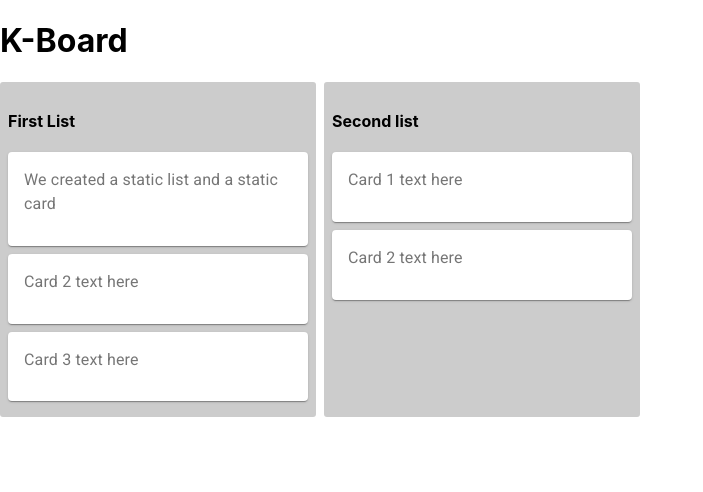
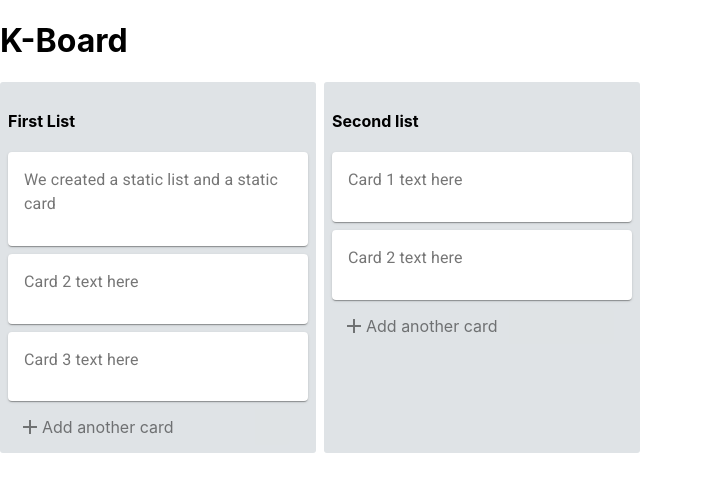
Before and after one commit to sjaime97/K-Board, a React (Create React App) app in the folder client/: page / in a window 1280 px wide. Shown: the top 492 px of the page, without its empty margins (0-703 px from the left). Built offline with nearby package versions, Linux system fonts and the light colour scheme.

Commit message:
Created TrelloActionButton component

```diff
--- /dev/null
+++ b/client/src/components/TrelloActionButton.js
@@ -0,0 +1,70 @@
+import React from "react";
+import Icon from "@material-ui/core/Icon";
+import Card from "@material-ui/core/Card";
+import TextArea from "react-textarea-autosize";
+
+class TrelloActionButton extends React.Component {
+  state = {
+    formOpen: false,
+  };
+
+  openForm = () => {
+    this.setState({ formOpen: true });
+  };
+
+  renderAddButton = () => {
+    const { list } = this.props;
+    const buttonText = list ? "Add another list" : "Add another card";
+    const buttonTextOpacity = list ? 1 : 0.5;
+    const buttonTextColor = list ? "white" : "inherit";
+    const buttonTextBackground = list ? "rgba(0,0,0,.15)" : "inherit";
+    const buttonStyles = {
+      ...styles.openForButtonGroup,
+      opacity: buttonTextOpacity,
+      color: buttonTextColor,
+      backgroundColor: buttonTextBackground,
+    };
+
+    return (
+      <div style={buttonStyles} onClick={this.openForm}>
+        <Icon>add</Icon>
+        <p>{buttonText}</p>
+      </div>
+    );
+  };
+
+  renderForm = () => {
+    const { list } = this.props;
+    const placeholder = list
+      ? "Enter list title..."
+      : "Enter a title for this card...";
+
+    const buttonTitle = list ? "Add List" : "Add Card";
+
+    return (
+      <div>
+        <Card>
+          <TextArea />
+        </Card>
+      </div>
+    );
+  };
+
+  render() {
+    return this.state.formOpen ? this.renderForm() : this.renderAddButton();
+  }
+}
+
+const styles = {
+  openForButtonGroup: {
+    display: "flex",
+    alignItems: "center",
+    cursor: "pointer",
+    borderRadius: 3,
+    height: 36,
+    width: 272,
+    paddingLeft: 10,
+  },
+};
+
+export default TrelloActionButton;
--- a/client/src/components/TrelloList.js
+++ b/client/src/components/TrelloList.js
@@ -1,5 +1,6 @@
 import React from "react";
 import TrelloCard from "./TrelloCard";
+import TrelloActionButton from "./TrelloActionButton";
 
 const TrelloList = (props) => {
   const { title, cards } = props;
@@ -7,15 +8,16 @@ const TrelloList = (props) => {
     <div style={styles.container}>
       <h4>{title}</h4>
       {cards.map((card) => (
-        <TrelloCard text={card.text} />
+        <TrelloCard key={card.id} text={card.text} />
       ))}
+      <TrelloActionButton />
     </div>
   );
 };
 
 const styles = {
   container: {
-    backgroundColor: "#ccc",
+    backgroundColor: "#dfe3e6",
     borderRadius: 3,
     width: 300,
     padding: 8,
```
